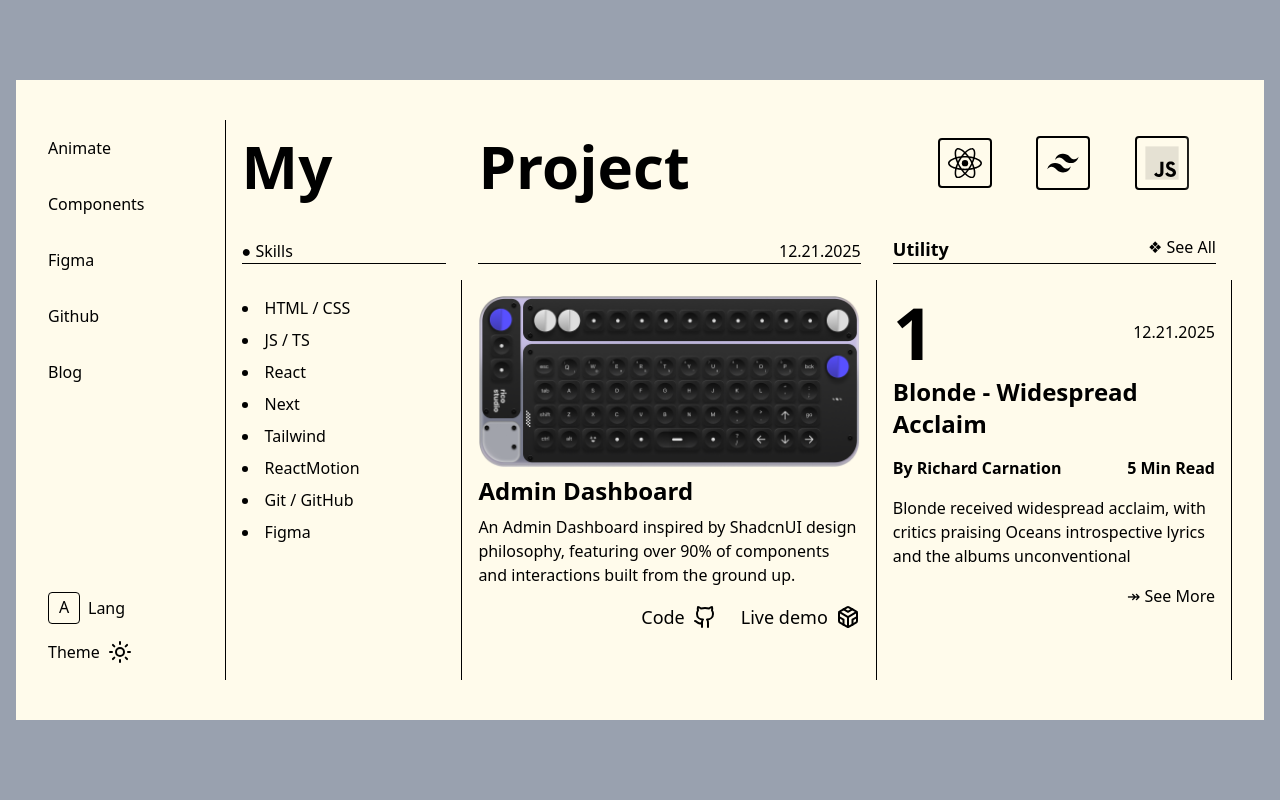
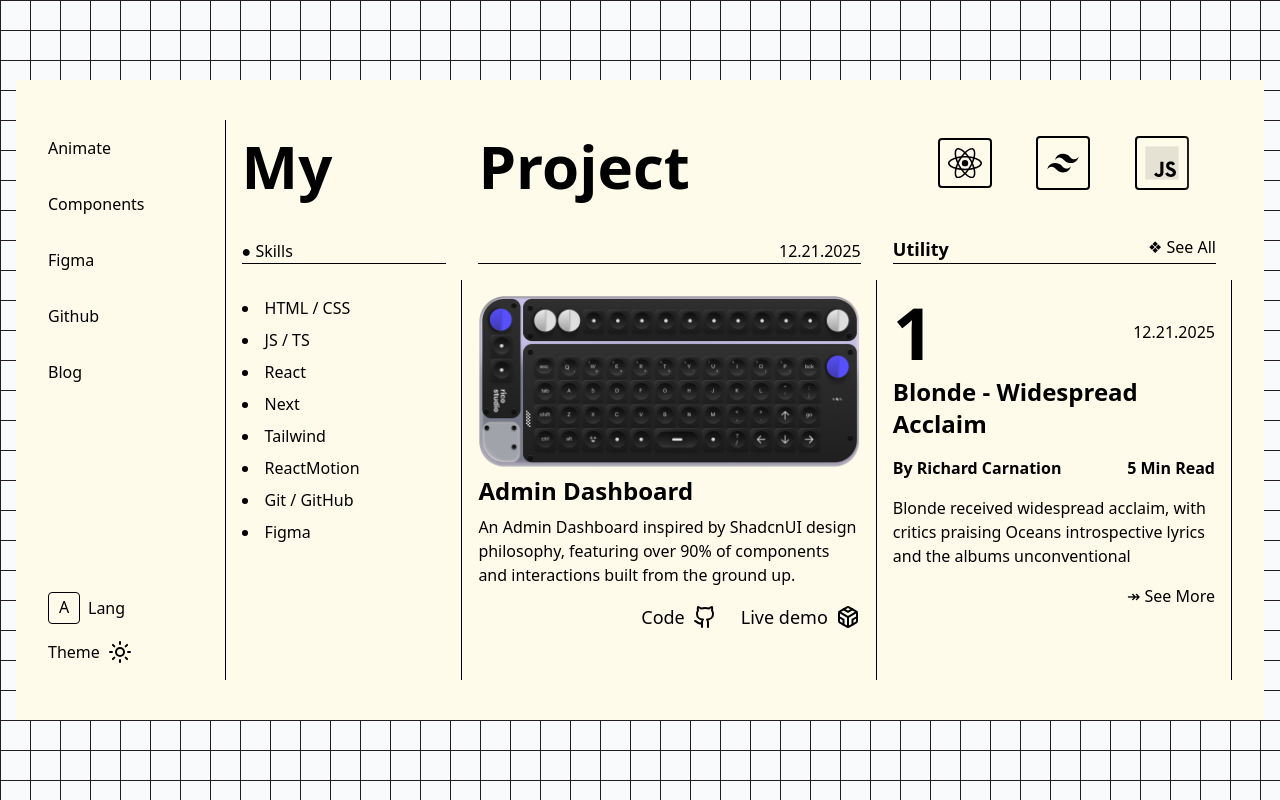
Before and after one commit to Lam-Big-Water/sam-portfolio, a Next.js app: page /en in a window 1280 px wide. Built offline with nearby package versions, Linux system fonts and the light colour scheme; no server answers.

Commit message:
fix some style mis

```diff
--- a/messages/en.json
+++ b/messages/en.json
@@ -10,5 +10,8 @@
       "about": "About",
       "contact": "Contact"
     }
+  },
+    "LocaleLayout": {
+    "title": "Welcome"
   }
 }
--- a/src/app/[locale]/globals.css
+++ b/src/app/[locale]/globals.css
@@ -52,6 +52,12 @@
       display: flex !important;
     }
   }
+}
+
+body {
+
+    background-image: repeating-linear-gradient(to right,#231f20,#231f20 1px,transparent 1px,transparent 30px),repeating-linear-gradient(to bottom,#231f20,#231f20 1px,transparent 1px,transparent 30px);
+
 }
 
 .wrapper {
--- a/src/app/[locale]/layout.tsx
+++ b/src/app/[locale]/layout.tsx
@@ -60,9 +60,9 @@ export default async function RootLayout({ children, params }: LayoutProps) {
   const messages = await getMessages();
 
   return (
-    <html lang={locale}>
+    <html lang={locale} data-theme={theme}>
       <body
-        className={`${geistSans.variable} ${geistMono.variable} antialiased w-full h-svh flex justify-center items-center bg-gray-400 p-4`}
+        className={`${geistSans.variable} ${geistMono.variable} antialiased w-full h-svh flex justify-center items-center bg-slate-50 dark:bg-slate-950 p-4`}
       >
         <NextIntlClientProvider messages={messages}>
           <ThemeProvider initialTheme={theme}>{children}</ThemeProvider>
```
